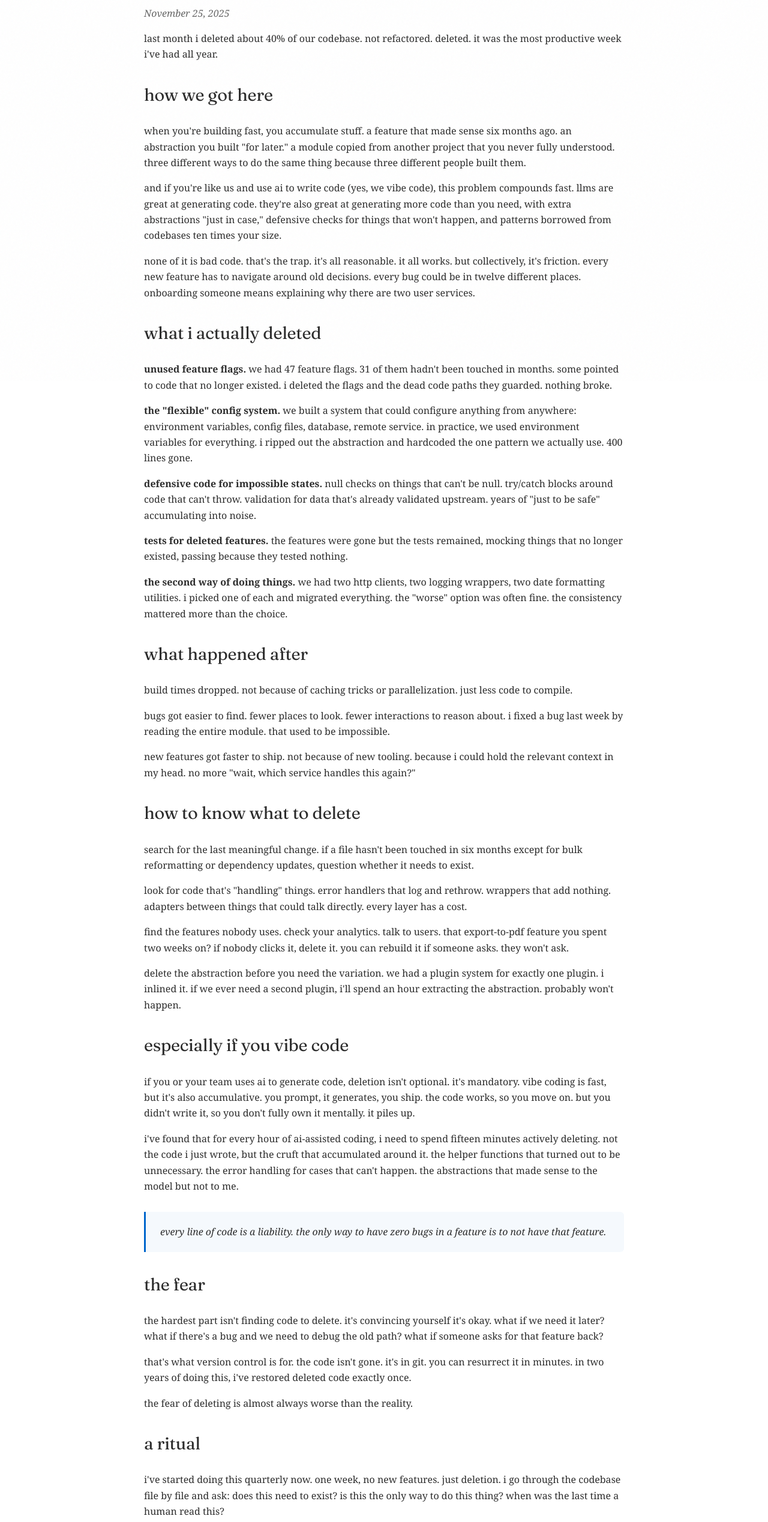
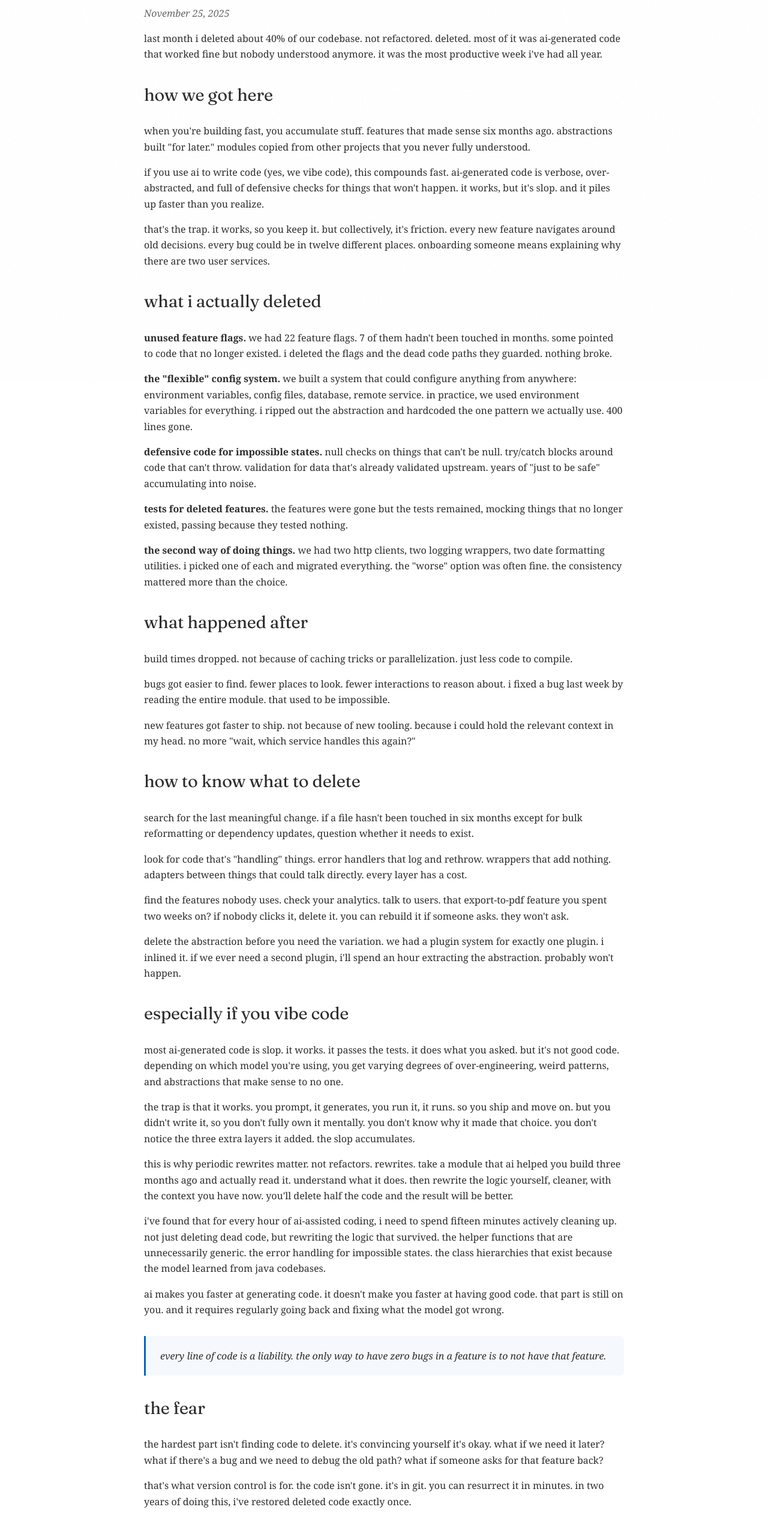
Before and after one commit to mossein/mossein.github.io, a plain HTML site: page blog-post-4.html in a window 1280 px wide. Shown: the part 165-2702 px from the top of the page at 60% size. Drawn offline with Linux system fonts and the light colour scheme.

Commit message:
refactor blog post titles and descriptions for clarity, enhance personal website metadata, and add an "About" section for improved context

```diff
--- a/blog-post-4.html
+++ b/blog-post-4.html
@@ -17,7 +17,7 @@
     </script>
     <meta charset="UTF-8" />
     <meta name="viewport" content="width=device-width, initial-scale=1.0" />
-    <title>delete more code - mo's blog</title>
+    <title>delete more code (and clean up ai slop) - mo's blog</title>
     <link rel="canonical" href="https://www.mohammad.page/blog-post-4.html" />
     <link rel="icon" href="/favicon.ico" />
     <link rel="stylesheet" href="styles.css" />
@@ -26,15 +26,15 @@
     <meta property="og:locale" content="en_US" />
     <meta
       name="description"
-      content="The best code I wrote this year was mass deletion. Why removing 40% of our codebase made everything better."
+      content="Most of it was AI-generated code that worked fine but nobody understood anymore. Why removing 40% of our codebase made everything better."
     />
     <meta
       property="og:title"
-      content="Delete More Code"
+      content="Delete More Code (and Clean Up AI Slop)"
     />
     <meta
       property="og:description"
-      content="The best code I wrote this year was mass deletion. Why removing 40% of our codebase made everything better."
+      content="Most of it was AI-generated code that worked fine but nobody understood anymore. Why removing 40% of our codebase made everything better."
     />
     <meta
       property="og:url"
@@ -46,11 +46,11 @@
     <meta name="twitter:card" content="summary_large_image" />
     <meta
       name="twitter:title"
-      content="Delete More Code"
+      content="Delete More Code (and Clean Up AI Slop)"
     />
     <meta
       name="twitter:description"
-      content="The best code I wrote this year was mass deletion. Why removing 40% of our codebase made everything better."
+      content="Most of it was AI-generated code that worked fine but nobody understood anymore. Why removing 40% of our codebase made everything better."
     />
     <meta name="twitter:image" content="https://www.mohammad.page/portrait.jpeg" />
     <meta
@@ -80,7 +80,7 @@
           {
             "@context": "https://schema.org",
             "@type": "BlogPosting",
-            "headline": "Delete More Code",
+            "headline": "Delete More Code (and Clean Up AI Slop)",
             "author": {
               "@type": "Person",
               "name": "Mohammad Jafari"
@@ -96,38 +96,37 @@
           }
         </script>
 
-        <h1>Delete More Code</h1>
+        <h1>Delete More Code (and Clean Up AI Slop)</h1>
         <p class="date">November 25, 2025</p>
 
         <p>
           last month i deleted about 40% of our codebase. not refactored. deleted.
-          it was the most productive week i've had all year.
+          most of it was ai-generated code that worked fine but nobody understood
+          anymore. it was the most productive week i've had all year.
         </p>
 
         <h2>how we got here</h2>
         <p>
-          when you're building fast, you accumulate stuff. a feature that made sense
-          six months ago. an abstraction you built "for later." a module copied from
-          another project that you never fully understood. three different ways to
-          do the same thing because three different people built them.
+          when you're building fast, you accumulate stuff. features that made sense
+          six months ago. abstractions built "for later." modules copied from other
+          projects that you never fully understood.
         </p>
         <p>
-          and if you're like us and use ai to write code (yes, we vibe code), this
-          problem compounds fast. llms are great at generating code. they're also
-          great at generating more code than you need, with extra abstractions "just
-          in case," defensive checks for things that won't happen, and patterns
-          borrowed from codebases ten times your size.
+          if you use ai to write code (yes, we vibe code), this compounds fast.
+          ai-generated code is verbose, over-abstracted, and full of defensive
+          checks for things that won't happen. it works, but it's slop. and it
+          piles up faster than you realize.
         </p>
         <p>
-          none of it is bad code. that's the trap. it's all reasonable. it all works.
-          but collectively, it's friction. every new feature has to navigate around
-          old decisions. every bug could be in twelve different places. onboarding
-          someone means explaining why there are two user services.
+          that's the trap. it works, so you keep it. but collectively, it's friction.
+          every new feature navigates around old decisions. every bug could be in
+          twelve different places. onboarding someone means explaining why there
+          are two user services.
         </p>
 
         <h2>what i actually deleted</h2>
         <p>
-          <strong>unused feature flags.</strong> we had 47 feature flags. 31 of them
+          <strong>unused feature flags.</strong> we had 22 feature flags. 7 of them
           hadn't been touched in months. some pointed to code that no longer existed.
           i deleted the flags and the dead code paths they guarded. nothing broke.
         </p>
@@ -196,17 +195,35 @@
 
         <h2>especially if you vibe code</h2>
         <p>
-          if you or your team uses ai to generate code, deletion isn't optional. it's
-          mandatory. vibe coding is fast, but it's also accumulative. you prompt, it
-          generates, you ship. the code works, so you move on. but you didn't write
-          it, so you don't fully own it mentally. it piles up.
+          most ai-generated code is slop. it works. it passes the tests. it does
+          what you asked. but it's not good code. depending on which model you're
+          using, you get varying degrees of over-engineering, weird patterns, and
+          abstractions that make sense to no one.
+        </p>
+        <p>
+          the trap is that it works. you prompt, it generates, you run it, it runs.
+          so you ship and move on. but you didn't write it, so you don't fully own
+          it mentally. you don't know why it made that choice. you don't notice the
+          three extra layers it added. the slop accumulates.
+        </p>
+        <p>
+          this is why periodic rewrites matter. not refactors. rewrites. take a
+          module that ai helped you build three months ago and actually read it.
+          understand what it does. then rewrite the logic yourself, cleaner, with
+          the context you have now. you'll delete half the code and the result will
+          be better.
         </p>
         <p>
           i've found that for every hour of ai-assisted coding, i need to spend
-          fifteen minutes actively deleting. not the code i just wrote, but the
-          cruft that accumulated around it. the helper functions that turned out to
-          be unnecessary. the error handling for cases that can't happen. the
-          abstractions that made sense to the model but not to me.
+          fifteen minutes actively cleaning up. not just deleting dead code, but
+          rewriting the logic that survived. the helper functions that are
+          unnecessarily generic. the error handling for impossible states. the
+          class hierarchies that exist because the model learned from java codebases.
+        </p>
+        <p>
+          ai makes you faster at generating code. it doesn't make you faster at
+          having good code. that part is still on you. and it requires regularly
+          going back and fixing what the model got wrong.
         </p>
 
         <blockquote>
--- a/styles.css
+++ b/styles.css
@@ -1201,3 +1201,15 @@ blockquote::before {
     background-image: none;
   }
 }
+
+.sr-only {
+  position: absolute;
+  width: 1px;
+  height: 1px;
+  padding: 0;
+  margin: -1px;
+  overflow: hidden;
+  clip: rect(0, 0, 0, 0);
+  white-space: nowrap;
+  border: 0;
+}
```
Also changed, not shown: blog.html (+3 -2 lines), index.html (+27 -5 lines).
